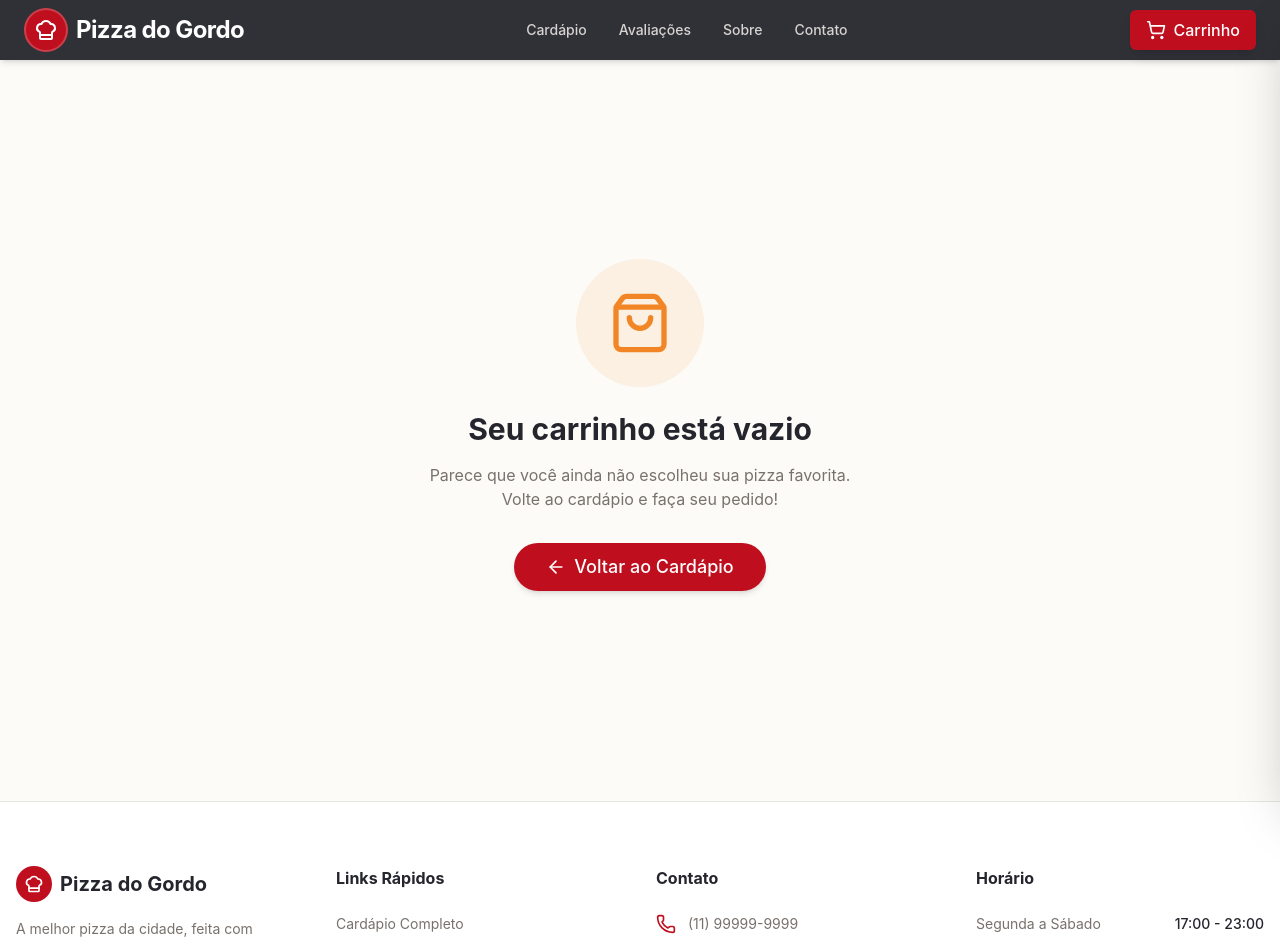
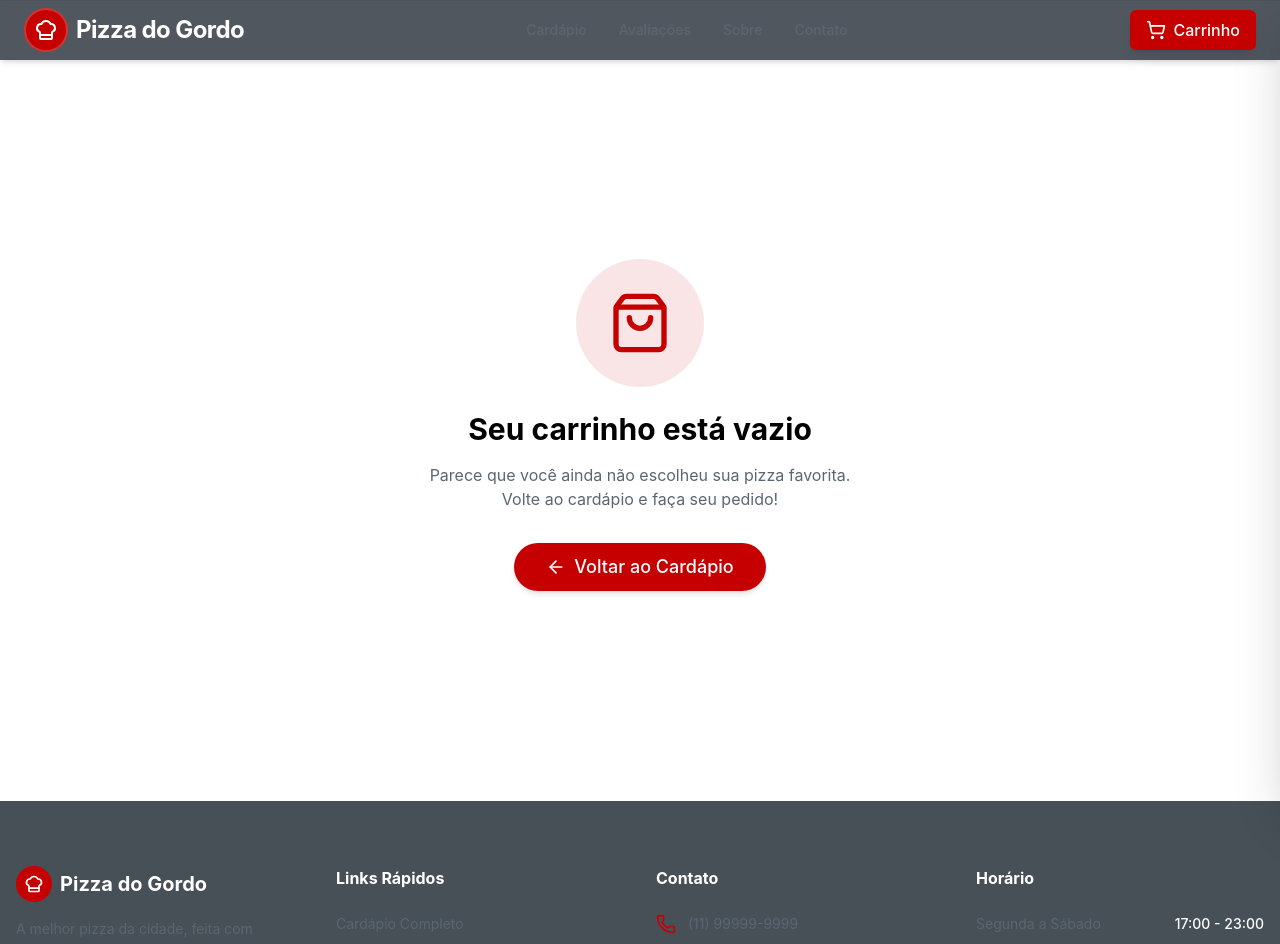
Before and after one commit to hamiceis/pizza-gordo, a React (Vite) app: page /cart in a window 1280 px wide. Shown: the top 944 px of the page. Built offline with nearby package versions, Linux system fonts and the light colour scheme.

Commit message:
feat: Implement initial application structure, home page, cart functionality, and core UI components with routing.

```diff
--- a/package.json
+++ b/package.json
@@ -22,6 +22,8 @@
   },
   "devDependencies": {
     "@types/node": "^22.14.0",
+    "@types/react": "^19.2.7",
+    "@types/react-dom": "^19.2.3",
     "@vitejs/plugin-react": "^5.0.0",
     "autoprefixer": "^10.4.23",
     "postcss": "^8.5.6",
--- a/src/components/Footer.tsx
+++ b/src/components/Footer.tsx
@@ -9,7 +9,7 @@ export const Footer = () => {
   };
 
   return (
-    <footer className="bg-white pt-16 pb-8 border-t border-stone-200">
+    <footer className="bg-secondary pt-16 pb-8 border-t border-border">
       <div className="container mx-auto px-4">
         <div className="grid grid-cols-1 md:grid-cols-4 gap-8 mb-12">
           <div className="space-y-4">
@@ -17,27 +17,29 @@ export const Footer = () => {
               <div className="bg-pizza-red p-2 rounded-full">
                 <ChefHat className="text-white w-5 h-5" />
               </div>
-              <span className="text-xl font-bold text-pizza-dark">
+              <span className="text-xl font-bold text-secondary-foreground">
                 Pizza do Gordo
               </span>
             </div>
-            <p className="text-stone-500 text-sm leading-relaxed">
+            <p className="text-muted-foreground text-sm leading-relaxed">
               A melhor pizza da cidade, feita com carinho e muito recheio para
               matar sua fome.
             </p>
             <div className="flex gap-4">
-              <button className="bg-stone-100 p-2 rounded-full hover:bg-pizza-red hover:text-white transition-colors">
+              <button className="bg-background p-2 rounded-full hover:bg-pizza-red hover:text-white transition-colors">
                 <Instagram className="w-5 h-5" />
               </button>
-              <button className="bg-stone-100 p-2 rounded-full hover:bg-blue-600 hover:text-white transition-colors">
+              <button className="bg-background p-2 rounded-full hover:bg-blue-600 hover:text-white transition-colors">
                 <Facebook className="w-5 h-5" />
               </button>
             </div>
           </div>
 
           <div>
-            <h3 className="font-bold text-pizza-dark mb-6">Links Rápidos</h3>
-            <ul className="space-y-3 text-stone-500 text-sm">
+            <h3 className="font-bold text-secondary-foreground mb-6">
+              Links Rápidos
+            </h3>
+            <ul className="space-y-3 text-muted-foreground text-sm">
               <li>
                 <button
                   onClick={() => scrollToSection("menu")}
@@ -58,8 +60,10 @@ export const Footer = () => {
           </div>
 
           <div>
-            <h3 className="font-bold text-pizza-dark mb-6">Contato</h3>
-            <ul className="space-y-3 text-stone-500 text-sm">
+            <h3 className="font-bold text-secondary-foreground mb-6">
+              Contato
+            </h3>
+            <ul className="space-y-3 text-muted-foreground text-sm">
               <li className="flex items-start gap-3">
                 <Phone className="w-5 h-5 text-pizza-red shrink-0" />
                 <span>(11) 99999-9999</span>
@@ -76,11 +80,13 @@ export const Footer = () => {
           </div>
 
           <div>
-            <h3 className="font-bold text-pizza-dark mb-6">Horário</h3>
-            <ul className="space-y-2 text-stone-500 text-sm">
+            <h3 className="font-bold text-secondary-foreground mb-6">
+              Horário
+            </h3>
+            <ul className="space-y-2 text-muted-foreground text-sm">
               <li className="flex justify-between">
                 <span>Segunda a Sábado</span>
-                <span className="font-medium text-pizza-dark">
+                <span className="font-medium text-secondary-foreground">
                   17:00 - 23:00
                 </span>
               </li>
@@ -95,7 +101,7 @@ export const Footer = () => {
           </div>
         </div>
 
-        <div className="border-t border-stone-100 pt-8 text-center text-stone-400 text-sm">
+        <div className="border-t border-border pt-8 text-center text-muted-foreground text-sm">
           <p>
             &copy; {new Date().getFullYear()} Pizza do Gordo. Todos os direitos
             reservados.
--- a/src/components/Navbar.tsx
+++ b/src/components/Navbar.tsx
@@ -1,4 +1,4 @@
-import React, { useEffect, useState } from "react";
+import { useEffect, useState } from "react";
 import { ShoppingCart, ChefHat } from "lucide-react";
 import { useCartStore } from "@/store/cartStore";
 import { Button } from "@/components/ui/UIComponents";
@@ -45,7 +45,7 @@ export const Navbar = () => {
     <header
       className={`fixed top-0 left-0 right-0 z-30 transition-all duration-300 ${
         isScrolled || isCartPage
-          ? "bg-pizza-dark/95 backdrop-blur-sm shadow-md py-2"
+          ? "bg-secondary/95 backdrop-blur-sm shadow-md py-2"
           : "bg-transparent py-4"
       }`}
     >
@@ -78,8 +78,8 @@ export const Navbar = () => {
               }
               className={`text-sm font-medium hover:text-pizza-yellow transition-colors ${
                 isScrolled || isCartPage
-                  ? "text-stone-300"
-                  : "text-stone-200 hover:text-white drop-shadow"
+                  ? "text-muted-foreground"
+                  : "text-muted-foreground hover:text-white drop-shadow"
               }`}
             >
               {item}
--- a/src/components/ui/UIComponents.tsx
+++ b/src/components/ui/UIComponents.tsx
@@ -26,12 +26,13 @@ export const Button: React.FC<ButtonProps> = ({
 
   const variants = {
     primary: "bg-pizza-red text-white hover:bg-red-700 shadow-md",
-    secondary: "bg-pizza-dark text-white hover:bg-black",
+    secondary: "bg-secondary text-secondary-foreground hover:bg-secondary/80",
     success: "bg-pizza-green text-white hover:bg-lime-800 shadow-sm",
     outline:
-      "border border-pizza-dark/20 bg-transparent hover:bg-pizza-dark/5 text-pizza-dark",
-    ghost: "hover:bg-pizza-dark/5 hover:text-pizza-dark",
-    destructive: "bg-red-500 text-white hover:bg-red-600",
+      "border border-input bg-transparent hover:bg-muted text-foreground",
+    ghost: "hover:bg-muted hover:text-foreground",
+    destructive:
+      "bg-destructive text-destructive-foreground hover:bg-destructive/90",
   };
 
   const sizes = {
@@ -65,7 +66,7 @@ export const Badge: React.FC<{
         "border-transparent bg-pizza-orange text-white hover:bg-orange-600";
       break;
     case "outline":
-      styles = "text-pizza-dark border-pizza-dark/20";
+      styles = "text-foreground border-border";
       break;
     case "success":
       styles = "border-transparent bg-pizza-green text-white";
@@ -85,7 +86,7 @@ export const Card: React.FC<{
 }> = ({ children, className }) => (
   <div
     className={cn(
-      "rounded-xl border border-stone-200 bg-white text-pizza-dark shadow-sm",
+      "rounded-xl border border-border bg-card text-card-foreground shadow-sm",
       className
     )}
   >
@@ -100,7 +101,7 @@ export const Input: React.FC<React.InputHTMLAttributes<HTMLInputElement>> = ({
 }) => (
   <input
     className={cn(
-      "flex h-10 w-full rounded-md border border-stone-300 bg-white px-3 py-2 text-sm ring-offset-background file:border-0 file:bg-transparent file:text-sm file:font-medium placeholder:text-stone-400 focus-visible:outline-none focus-visible:ring-2 focus-visible:ring-pizza-orange focus-visible:ring-offset-2 disabled:cursor-not-allowed disabled:opacity-50",
+      "flex h-10 w-full rounded-md border border-input bg-background px-3 py-2 text-sm ring-offset-background file:border-0 file:bg-transparent file:text-sm file:font-medium placeholder:text-muted-foreground focus-visible:outline-none focus-visible:ring-2 focus-visible:ring-ring focus-visible:ring-offset-2 disabled:cursor-not-allowed disabled:opacity-50",
       className
     )}
     {...props}
@@ -113,7 +114,7 @@ export const Textarea: React.FC<
 > = ({ className, ...props }) => (
   <textarea
     className={cn(
-      "flex min-h-[80px] w-full rounded-md border border-stone-300 bg-white px-3 py-2 text-sm ring-offset-background placeholder:text-stone-400 focus-visible:outline-none focus-visible:ring-2 focus-visible:ring-pizza-orange focus-visible:ring-offset-2 disabled:cursor-not-allowed disabled:opacity-50",
+      "flex min-h-[80px] w-full rounded-md border border-input bg-background px-3 py-2 text-sm ring-offset-background placeholder:text-muted-foreground focus-visible:outline-none focus-visible:ring-2 focus-visible:ring-ring focus-visible:ring-offset-2 disabled:cursor-not-allowed disabled:opacity-50",
       className
     )}
     {...props}
@@ -129,7 +130,7 @@ export const Label: React.FC<{
   <label
     htmlFor={htmlFor}
     className={cn(
-      "text-sm font-medium leading-none peer-disabled:cursor-not-allowed peer-disabled:opacity-70 text-pizza-dark",
+      "text-sm font-medium leading-none peer-disabled:cursor-not-allowed peer-disabled:opacity-70 text-foreground",
       className
     )}
   >
--- a/src/index.css
+++ b/src/index.css
@@ -4,65 +4,82 @@
 
 @layer base {
   :root {
-    --background: 0 0% 100%;
-    --foreground: 222.2 84% 4.9%;
+    /*
+      Paleta de Cores - Black Red Elegant
+      1. Black: #000000 -> 0 0% 0%
+      2. Dark Gray: #474F58 -> 211 10% 31%
+      3. Dark Red: #6B0000 -> 0 100% 21%
+      4. Red: #C60000 -> 0 100% 39%
+      5. White: #FFFFFF -> 0 0% 100%
+    */
 
-    --card: 0 0% 100%;
-    --card-foreground: 222.2 84% 4.9%;
+    /* Fundo e Texto Base */
+    --background: 0 0% 100%;       /* #FFFFFF */
+    --foreground: 0 0% 0%;         /* #000000 */
 
+    /* Cartões e Superfícies */
+    --card: 0 0% 100%;             /* #FFFFFF */
+    --card-foreground: 0 0% 0%;    /* #000000 */
     --popover: 0 0% 100%;
-    --popover-foreground: 222.2 84% 4.9%;
+    --popover-foreground: 0 0% 0%;
 
-    --primary: 222.2 47.4% 11.2%;
-    --primary-foreground: 210 40% 98%;
+    /* Cores Primárias (Ação Principal) */
+    --primary: 0 100% 21%;         /* #6B0000 (Dark Red - Elegante) */
+    --primary-foreground: 0 0% 100%;
 
-    --secondary: 210 40% 96.1%;
-    --secondary-foreground: 222.2 47.4% 11.2%;
+    /* Cores Secundárias */
+    --secondary: 211 10% 31%;      /* #474F58 (Dark Gray) */
+    --secondary-foreground: 0 0% 100%;
 
-    --muted: 210 40% 96.1%;
-    --muted-foreground: 215.4 16.3% 46.9%;
+    /* Cores de Destaque / Acentos */
+    --accent: 0 100% 39%;          /* #C60000 (Red - Vibrante) */
+    --accent-foreground: 0 0% 100%;
 
-    --accent: 210 40% 96.1%;
-    --accent-foreground: 222.2 47.4% 11.2%;
+    /* Muted (Desabilitado / Fundo sutil) */
+    --muted: 211 10% 90%;          /* Cinza claro derivado */
+    --muted-foreground: 211 10% 40%;
 
-    --destructive: 0 84.2% 60.2%;
-    --destructive-foreground: 210 40% 98%;
+    /* Destrutivo (Erro / Perigo) */
+    --destructive: 0 100% 39%;     /* #C60000 */
+    --destructive-foreground: 0 0% 100%;
 
-    --border: 214.3 31.8% 91.4%;
-    --input: 214.3 31.8% 91.4%;
-    --ring: 222.2 84% 4.9%;
+    /* Bordas e Inputs */
+    --border: 211 10% 31%;         /* #474F58 */
+    --input: 211 10% 31%;
+    --ring: 0 100% 21%;            /* #6B0000 */
 
     --radius: 0.5rem;
   }
 
   .dark {
-    --background: 222.2 84% 4.9%;
-    --foreground: 210 40% 98%;
+    /* Modo Escuro (Baseado no Black #000000) */
+    --background: 0 0% 0%;         /* #000000 */
+    --foreground: 0 0% 100%;       /* #FFFFFF */
 
-    --card: 222.2 84% 4.9%;
-    --card-foreground: 210 40% 98%;
+    --card: 211 10% 10%;           /* Cinza muito escuro */
+    --card-foreground: 0 0% 100%;
 
-    --popover: 222.2 84% 4.9%;
-    --popover-foreground: 210 40% 98%;
+    --popover: 0 0% 0%;
+    --popover-foreground: 0 0% 100%;
 
-    --primary: 210 40% 98%;
-    --primary-foreground: 222.2 47.4% 11.2%;
+    --primary: 0 100% 39%;         /* #C60000 (Red - Mais visível no escuro) */
+    --primary-foreground: 0 0% 100%;
 
-    --secondary: 217.2 32.6% 17.5%;
-    --secondary-foreground: 210 40% 98%;
+    --secondary: 211 10% 31%;      /* #474F58 */
+    --secondary-foreground: 0 0% 100%;
 
-    --muted: 217.2 32.6% 17.5%;
-    --muted-foreground: 215 20.2% 65.1%;
+    --muted: 211 10% 20%;
+    --muted-foreground: 211 10% 60%;
 
-    --accent: 217.2 32.6% 17.5%;
-    --accent-foreground: 210 40% 98%;
+    --accent: 0 100% 21%;          /* #6B0000 */
+    --accent-foreground: 0 0% 100%;
 
     --destructive: 0 62.8% 30.6%;
-    --destructive-foreground: 210 40% 98%;
+    --destructive-foreground: 0 0% 100%;
 
-    --border: 217.2 32.6% 17.5%;
-    --input: 217.2 32.6% 17.5%;
-    --ring: 212.7 26.8% 83.9%;
+    --border: 211 10% 31%;
+    --input: 211 10% 31%;
+    --ring: 0 100% 39%;
   }
 }
 
--- a/src/pages/CartPage.tsx
+++ b/src/pages/CartPage.tsx
@@ -1,4 +1,4 @@
-import React, { useState } from "react";
+import { useState, ChangeEvent, FormEvent } from "react";
 import { useCartStore } from "@/store/cartStore";
 import {
   Button,
@@ -36,7 +36,7 @@ const cartSchema = z.object({
 
 type CartFormData = z.infer<typeof cartSchema>;
 
-export const CartPage: React.FC = () => {
+export const CartPage = () => {
   const { items, updateQuantity, removeItem, getTotal } = useCartStore();
   const [formData, setFormData] = useState<CartFormData>({
     name: "",
@@ -52,7 +52,7 @@ export const CartPage: React.FC = () => {
   const total = getTotal();
 
   const handleInputChange = (
-    e: React.ChangeEvent<HTMLInputElement | HTMLTextAreaElement>
+    e: ChangeEvent<HTMLInputElement | HTMLTextAreaElement>
   ) => {
     const { name, value } = e.target;
     setFormData((prev) => ({ ...prev, [name]: value }));
@@ -66,7 +66,7 @@ export const CartPage: React.FC = () => {
     setFormData((prev) => ({ ...prev, paymentMethod: method }));
   };
 
-  const handleSubmit = (e: React.FormEvent) => {
+  const handleSubmit = (e: FormEvent) => {
     e.preventDefault();
 
     // Validação com Zod
@@ -108,14 +108,14 @@ export const CartPage: React.FC = () => {
 
   if (items.length === 0) {
     return (
-      <div className="min-h-screen bg-[#FDFBF7] pt-24 pb-12 px-4 flex flex-col items-center justify-center text-center animate-in fade-in duration-300">
+      <div className="min-h-screen bg-background pt-24 pb-12 px-4 flex flex-col items-center justify-center text-center animate-in fade-in duration-300">
         <div className="bg-pizza-orange/10 p-8 rounded-full mb-6">
           <ShoppingBag className="w-16 h-16 text-pizza-orange" />
         </div>
-        <h2 className="text-3xl font-bold text-pizza-dark mb-4">
+        <h2 className="text-3xl font-bold text-foreground mb-4">
           Seu carrinho está vazio
         </h2>
-        <p className="text-stone-500 mb-8 max-w-md">
+        <p className="text-muted-foreground mb-8 max-w-md">
           Parece que você ainda não escolheu sua pizza favorita. Volte ao
           cardápio e faça seu pedido!
         </p>
@@ -130,7 +130,7 @@ export const CartPage: React.FC = () => {
   }
 
   return (
-    <div className="min-h-screen bg-[#FDFBF7] pt-24 pb-12 px-4 animate-in fade-in duration-500">
+    <div className="min-h-screen bg-background pt-24 pb-12 px-4 animate-in fade-in duration-500">
       <div className="container mx-auto max-w-6xl">
         <Link to="/">
           <Button
@@ -141,7 +141,7 @@ export const CartPage: React.FC = () => {
           </Button>
         </Link>
 
-        <h1 className="text-3xl md:text-4xl font-bold text-pizza-dark mb-8 flex items-center gap-3">
+        <h1 className="text-3xl md:text-4xl font-bold text-foreground mb-8 flex items-center gap-3">
           <span className="bg-pizza-red text-white p-2 rounded-lg shadow-md">
             <ShoppingBag className="w-8 h-8" />
           </span>
@@ -151,16 +151,16 @@ export const CartPage: React.FC = () => {
         <div className="grid lg:grid-cols-12 gap-8">
           {/* Coluna Esquerda: Itens */}
           <div className="lg:col-span-7 space-y-6">
-            <div className="bg-white rounded-xl shadow-sm border border-stone-200 overflow-hidden">
-              <div className="p-6 border-b border-stone-100 bg-stone-50/50">
-                <h2 className="font-bold text-xl text-pizza-dark flex items-center gap-2">
+            <div className="bg-card rounded-xl shadow-sm border border-border overflow-hidden">
+              <div className="p-6 border-b border-border bg-muted/30">
+                <h2 className="font-bold text-xl text-foreground flex items-center gap-2">
                   Itens do Pedido{" "}
-                  <Badge className="ml-2 bg-pizza-dark">
+                  <Badge className="ml-2 bg-foreground text-background">
                     {items.reduce((a, b) => a + b.quantity, 0)}
                   </Badge>
                 </h2>
               </div>
-              <div className="divide-y divide-stone-100">
+              <div className="divide-y divide-border">
                 {items.map((item) => (
                   <div
                     key={item.id}
@@ -173,7 +173,7 @@ export const CartPage: React.FC = () => {
                     />
                     <div className="flex-1">
                       <div className="flex justify-between items-start mb-2">
-                        <h3 className="font-bold text-lg text-pizza-dark">
+                        <h3 className="font-bold text-lg text-foreground">
                           {item.name}
                         </h3>
                         <p className="font-bold text-pizza-red text-lg">
@@ -183,15 +183,15 @@ export const CartPage: React.FC = () => {
                           }).format(item.price * item.quantity)}
                         </p>
                       </div>
-                      <p className="text-sm text-stone-500 mb-4 line-clamp-2">
+                      <p className="text-sm text-muted-foreground mb-4 line-clamp-2">
                         {item.description}
                       </p>
 
                       <div className="flex items-center justify-between">
-                        <div className="flex items-center bg-stone-100 rounded-lg border border-stone-200">
+                        <div className="flex items-center bg-muted rounded-lg border border-border">
                           <button
                             onClick={() => updateQuantity(item.id, -1)}
-                            className="p-2 hover:bg-stone-200 text-stone-600 transition-colors"
+                            className="p-2 hover:bg-background text-muted-foreground transition-colors"
                           >
                             <Minus className="w-4 h-4" />
                           </button>
@@ -207,7 +207,7 @@ export const CartPage: React.FC = () => {
                         </div>
                         <button
                           onClick={() => removeItem(item.id)}
-                          className="text-stone-400 hover:text-red-500 transition-colors p-2"
+                          className="text-muted-foreground hover:text-destructive transition-colors p-2"
                           title="Remover item"
                         >
                           <Trash2 className="w-5 h-5" />
@@ -224,14 +224,14 @@ export const CartPage: React.FC = () => {
                 <CheckCircle className="w-5 h-5" />
                 Adicionou tudo?
               </h3>
-              <p className="text-stone-600 text-sm mb-4">
+              <p className="text-muted-foreground text-sm mb-4">
                 Não esqueça da sobremesa! Temos pizzas doces incríveis esperando
                 por você.
               </p>
               <Link to="/">
                 <Button
                   variant="outline"
-                  className="bg-white border-orange-200 text-pizza-orange hover:bg-orange-50"
+                  className="bg-card border-orange-200 text-pizza-orange hover:bg-orange-50"
                 >
                   Ver mais opções
                 </Button>
@@ -242,11 +242,11 @@ export const CartPage: React.FC = () => {
           {/* Coluna Direita: Formulário de Pedido */}
           <div className="lg:col-span-5">
             <Card className="sticky top-24 shadow-xl border-t-4 border-t-pizza-red overflow-hidden">
-              <div className="p-6 bg-stone-50 border-b border-stone-100">
-                <h2 className="font-bold text-xl text-pizza-dark mb-1">
+              <div className="p-6 bg-muted/30 border-b border-border">
+                <h2 className="font-bold text-xl text-foreground mb-1">
                   Dados da Entrega
                 </h2>
-                <p className="text-sm text-stone-500">
+                <p className="text-sm text-muted-foreground">
                   Preencha para finalizar seu pedido no WhatsApp.
                 </p>
               </div>
@@ -321,7 +321,7 @@ export const CartPage: React.FC = () => {
                           "flex flex-col items-center justify-center p-3 border rounded-lg transition-all duration-200",
                           formData.paymentMethod === method
                             ? "border-pizza-red bg-red-50 text-pizza-red shadow-sm transform scale-105"
-                            : "border-stone-200 text-stone-500 hover:bg-stone-50 hover:border-stone-300"
+                            : "border-border text-muted-foreground hover:bg-muted hover:border-foreground/20"
                         )}
                       >
                         {method === "pix" && (
@@ -354,8 +354,8 @@ export const CartPage: React.FC = () => {
                   />
                 </div>
 
-                <div className="border-t border-stone-100 pt-4 mt-4 space-y-2">
-                  <div className="flex justify-between text-stone-500">
+                <div className="border-t border-border pt-4 mt-4 space-y-2">
+                  <div className="flex justify-between text-muted-foreground">
                     <span>Subtotal</span>
                     <span>
                       {new Intl.NumberFormat("pt-BR", {
@@ -364,11 +364,11 @@ export const CartPage: React.FC = () => {
                       }).format(total)}
                     </span>
                   </div>
-                  <div className="flex justify-between text-stone-500">
+                  <div className="flex justify-between text-muted-foreground">
                     <span>Taxa de Entrega</span>
                     <span className="text-green-600 font-medium">Grátis</span>
                   </div>
-                  <div className="flex justify-between text-2xl font-bold text-pizza-dark pt-2 border-t border-stone-100">
+                  <div className="flex justify-between text-2xl font-bold text-foreground pt-2 border-t border-border">
                     <span>Total</span>
                     <span className="text-pizza-red">
                       {new Intl.NumberFormat("pt-BR", {
--- a/tailwind.config.js
+++ b/tailwind.config.js
@@ -45,11 +45,13 @@ export default {
         },
         // Custom Pizza Palette
         pizza: {
-          red: '#BF0F1E',    // Primary Action
-          green: '#748C1B',  // Success / Veg
-          yellow: '#F2AE2E', // Stars / Highlights
-          orange: '#F28627', // Secondary Accent
-          dark: '#25252D',   // Text / Backgrounds
+          red: '#C60000',    // Bright Red
+          green: '#748C1B',  // Keep for success
+          yellow: '#F2AE2E', // Keep for stars
+          orange: '#C60000', // Mapped to Red to unify theme (was #F28627)
+          dark: '#000000',   // Black
+          muted: '#474F58',  // Dark Gray secondary
+          accent: '#6B0000', // Dark Red
         }
       },
       borderRadius: {
--- /dev/null
+++ b/types.d.ts
@@ -0,0 +1 @@
+declare module "*.css"
```
Also changed, not shown: src/components/CartDrawer.tsx (+17 -18 lines), src/components/ProductCard.tsx (+8 -12 lines), src/pages/HomePage.tsx (+17 -20 lines), 1 other file (tests, documents, lock files or other folders).
